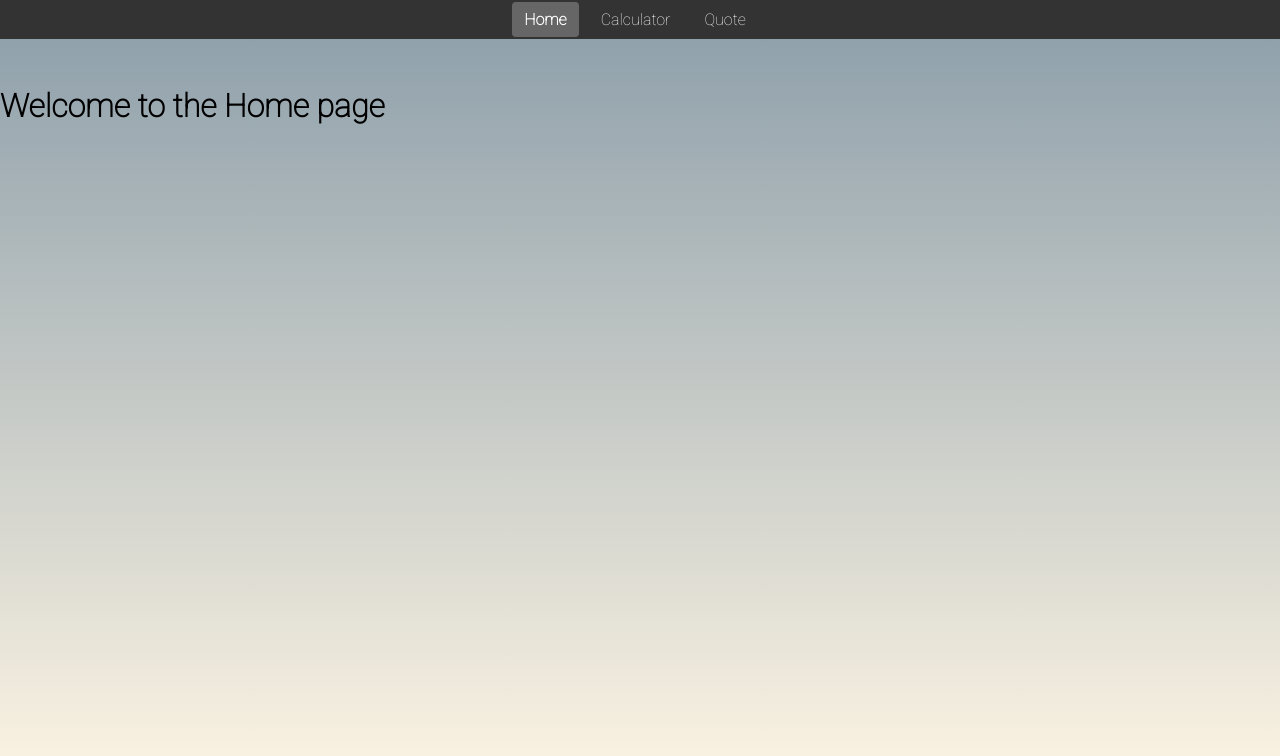
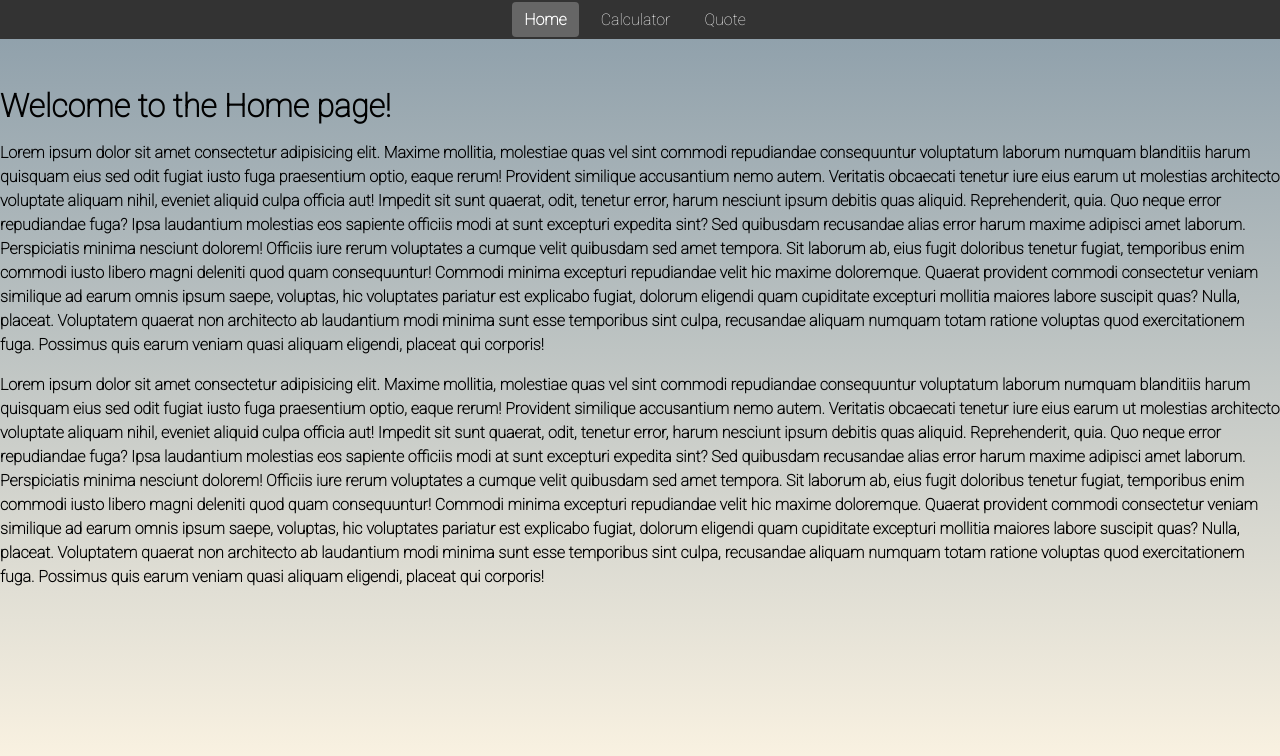
Before and after one commit to ClarenceAtim/MathMagicians, a React (Create React App) app: page / in a window 1280 px wide. Shown: the top 756 px of the page. Built offline with nearby package versions, Linux system fonts and the light colour scheme.

Commit message:
Add para

```diff
--- a/src/components/Home.js
+++ b/src/components/Home.js
@@ -4,7 +4,55 @@
 function Home() {
   return (
     <div className="home-container">
-      <h2>Welcome to the Home page</h2>
+      <h2>Welcome to the Home page!</h2>
+      <p>
+        Lorem ipsum dolor sit amet consectetur adipisicing elit. Maxime mollitia,
+        molestiae quas vel sint commodi repudiandae consequuntur voluptatum laborum
+        numquam blanditiis harum quisquam eius sed odit fugiat iusto fuga praesentium
+        optio, eaque rerum! Provident similique accusantium nemo autem. Veritatis
+        obcaecati tenetur iure eius earum ut molestias architecto voluptate aliquam
+        nihil, eveniet aliquid culpa officia aut! Impedit sit sunt quaerat, odit,
+        tenetur error, harum nesciunt ipsum debitis quas aliquid. Reprehenderit,
+        quia. Quo neque error repudiandae fuga? Ipsa laudantium molestias eos
+        sapiente officiis modi at sunt excepturi expedita sint? Sed quibusdam
+        recusandae alias error harum maxime adipisci amet laborum. Perspiciatis
+        minima nesciunt dolorem! Officiis iure rerum voluptates a cumque velit
+        quibusdam sed amet tempora. Sit laborum ab, eius fugit doloribus tenetur
+        fugiat, temporibus enim commodi iusto libero magni deleniti quod quam
+        consequuntur! Commodi minima excepturi repudiandae velit hic maxime
+        doloremque. Quaerat provident commodi consectetur veniam similique ad
+        earum omnis ipsum saepe, voluptas, hic voluptates pariatur est explicabo
+        fugiat, dolorum eligendi quam cupiditate excepturi mollitia maiores labore
+        suscipit quas? Nulla, placeat. Voluptatem quaerat non architecto ab laudantium
+        modi minima sunt esse temporibus sint culpa, recusandae aliquam numquam
+        totam ratione voluptas quod exercitationem fuga. Possimus quis earum veniam
+        quasi aliquam eligendi, placeat qui corporis!
+
+      </p>
+      <p>
+        Lorem ipsum dolor sit amet consectetur adipisicing elit. Maxime mollitia,
+        molestiae quas vel sint commodi repudiandae consequuntur voluptatum laborum
+        numquam blanditiis harum quisquam eius sed odit fugiat iusto fuga praesentium
+        optio, eaque rerum! Provident similique accusantium nemo autem. Veritatis
+        obcaecati tenetur iure eius earum ut molestias architecto voluptate aliquam
+        nihil, eveniet aliquid culpa officia aut! Impedit sit sunt quaerat, odit,
+        tenetur error, harum nesciunt ipsum debitis quas aliquid. Reprehenderit,
+        quia. Quo neque error repudiandae fuga? Ipsa laudantium molestias eos
+        sapiente officiis modi at sunt excepturi expedita sint? Sed quibusdam
+        recusandae alias error harum maxime adipisci amet laborum. Perspiciatis
+        minima nesciunt dolorem! Officiis iure rerum voluptates a cumque velit
+        quibusdam sed amet tempora. Sit laborum ab, eius fugit doloribus tenetur
+        fugiat, temporibus enim commodi iusto libero magni deleniti quod quam
+        consequuntur! Commodi minima excepturi repudiandae velit hic maxime
+        doloremque. Quaerat provident commodi consectetur veniam similique ad
+        earum omnis ipsum saepe, voluptas, hic voluptates pariatur est explicabo
+        fugiat, dolorum eligendi quam cupiditate excepturi mollitia maiores labore
+        suscipit quas? Nulla, placeat. Voluptatem quaerat non architecto ab laudantium
+        modi minima sunt esse temporibus sint culpa, recusandae aliquam numquam
+        totam ratione voluptas quod exercitationem fuga. Possimus quis earum veniam
+        quasi aliquam eligendi, placeat qui corporis!
+
+      </p>
     </div>
   );
 }
```
